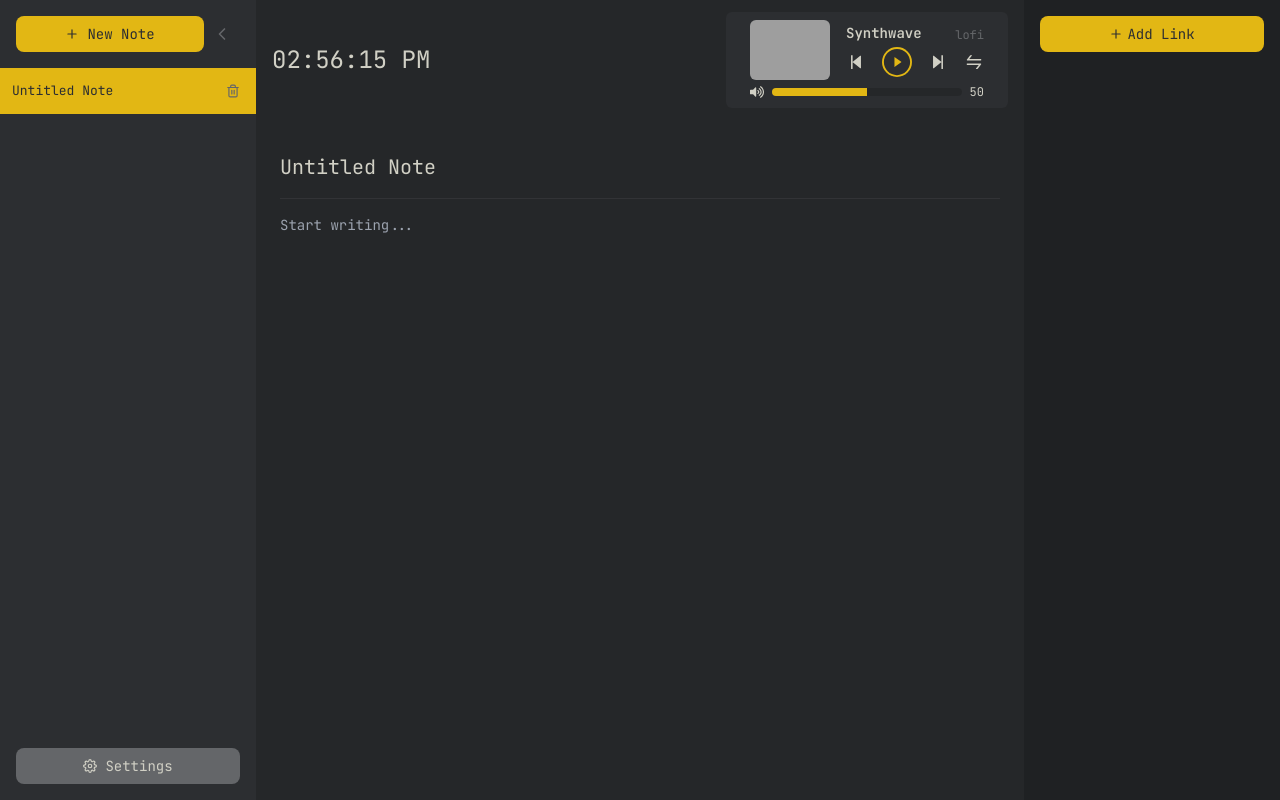
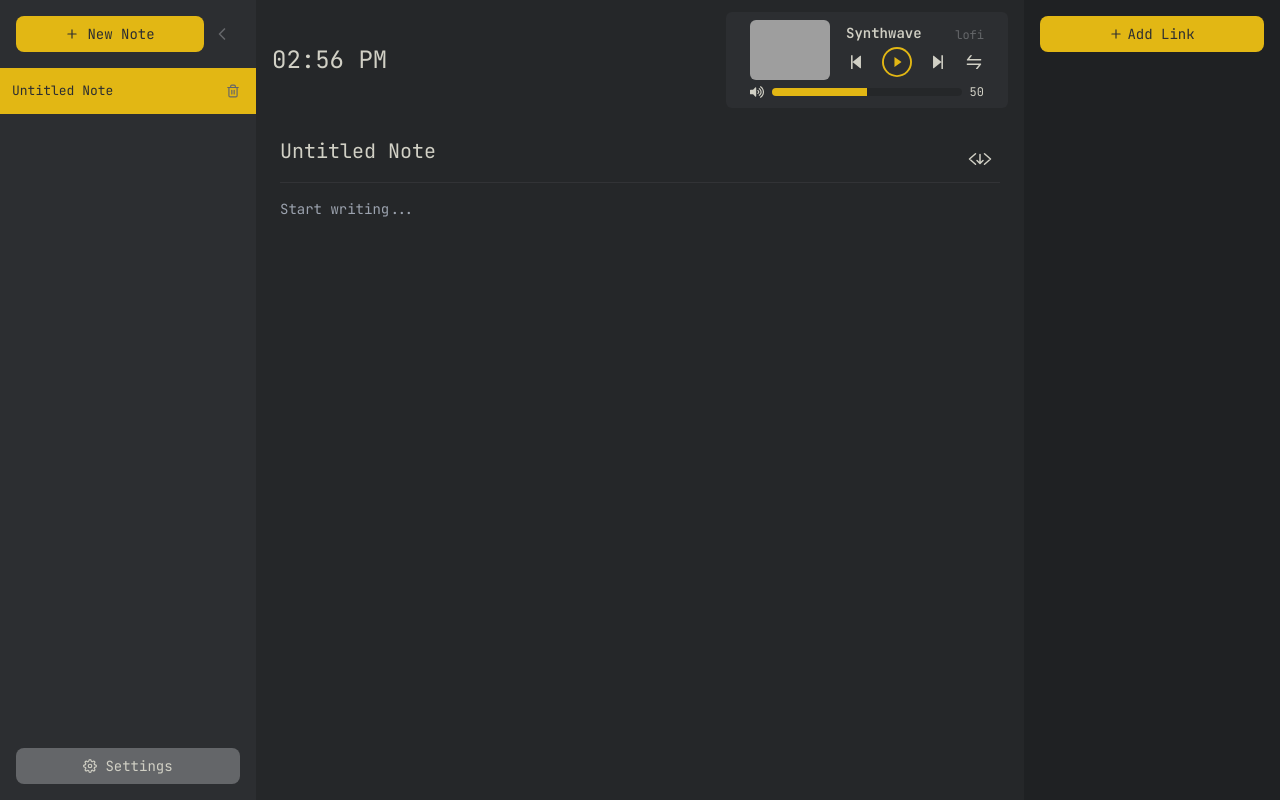
Before and after one commit to tom-zane/note-tab, a React (Vite) app: page / in a window 1280 px wide. Both pictures are taken after a click on the button "New Note". Built offline with nearby package versions, Linux system fonts and the light colour scheme; grey boxes are pictures that could not be loaded.

Commit message:
Single note download support in txt format

```diff
--- a/src/components/NoteEditor.jsx
+++ b/src/components/NoteEditor.jsx
@@ -1,11 +1,12 @@
-import { useRef } from 'react';
-import { useNotes } from '../contexts/NotesContext';
-import { useSettings } from '../contexts/SettingsContext';
+import { useRef } from "react";
+import { useNotes } from "../contexts/NotesContext";
+import { useSettings } from "../contexts/SettingsContext";
 
+import { IoCodeDownloadOutline } from "react-icons/io5";
 
 export default function NoteEditor() {
   // Get active note and notes state from the notes context
-  const { notes, activeNoteId,  updateNote } = useNotes();
+  const { notes, activeNoteId, updateNote } = useNotes();
   // Get settings from the settings context
   const { settings } = useSettings();
   // Create a ref to the body textarea to focus it when the user presses enter in the title input
@@ -13,11 +14,27 @@ export default function NoteEditor() {
 
   // Function to handle the keydown event in the title input
   const handleTitleKeyDown = (e) => {
-    if (e.key === 'Enter') {
+    if (e.key === "Enter") {
       e.preventDefault();
       // Focus the body textarea when the user presses enter in the title input
       bodyRef.current?.focus();
     }
+  };
+
+  //* Function to handle file download
+  const handleFileDownload = (title, body) => {
+    const formattedText = `## ${title}\n================================================================================================\n \n${body}`;
+    const blob = new Blob([formattedText], { type: "text/plain" });
+    const url = URL.createObjectURL(blob);
+
+    const a = document.createElement("a");
+    a.href = url;
+    a.download = `${title.replace(/\s+/g, "_") || "download"}.txt`;
+    document.body.appendChild(a);
+    a.click();
+
+    document.body.removeChild(a);
+    URL.revokeObjectURL(url);
   };
 
   // Find the active note from the notes array
@@ -25,17 +42,15 @@ export default function NoteEditor() {
 
   // If there is no active note, display a message
   if (!activeNote) {
-    return (
-      <div className="flex h-full items-center justify-center text-[var(--text-secondary)]">
-        Select a note or create a new one
-      </div>
-    );
+    return <div className="flex h-full items-center justify-center text-[var(--text-secondary)]">Select a note or create a new one</div>;
   }
 
   // Return the note editor component
   return (
-    <div className="flex flex-col flex-1 p-6 mt-2">
+    <div className="flex flex-col flex-1 p-6 pt-2 mt-2">
       {/* // Title input */}
+      <div className="flex flex-row  justify-center items-center">
+        {/*  // Title input */}
         <input
           type="text"
           value={activeNote.title}
@@ -45,6 +60,12 @@ export default function NoteEditor() {
           style={{ fontSize: `${settings.headerSize}px` }}
           placeholder="Note Title"
         />
+
+        {/* Download Trigger Button  */}
+        <button onClick={() => handleFileDownload(activeNote.title, activeNote.body)} className=" hover:bg-[var(--bg-primary)] p-2  rounded-md">
+          <IoCodeDownloadOutline className="text-2xl" />
+        </button>
+      </div>
       {/* // Horizontal line separating the title and the body */}
       <div className="w-full h-px bg-[var(--border)] opacity-20 mb-4"></div>
 
--- a/src/utils/themes.js
+++ b/src/utils/themes.js
@@ -357,6 +357,8 @@ export const fonts = {
 //*  Default Settings =============================================================================================
 
 export const defaultSettings = {
+  syncEnabled: false,
+
     headerSize: 20,
     bodySize: 14,
     clockSize: 24,
@@ -365,7 +367,7 @@ export const defaultSettings = {
     theme: 'dark',
     customTheme: null,
     font: 'JetBrains Mono',
-    showSeconds: true,
+    showSeconds: false,
     showLinks: true,
     showClock: true,
     showRadio: true,
```
Lines whose indentation alone changed are shown as unchanged.
